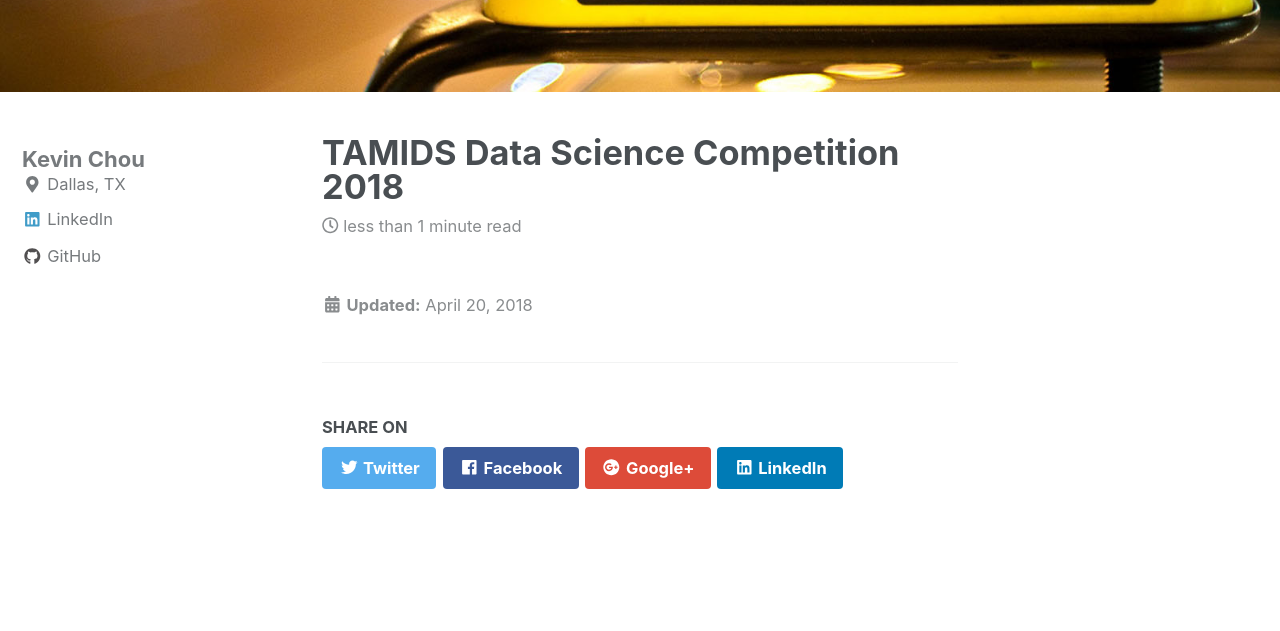
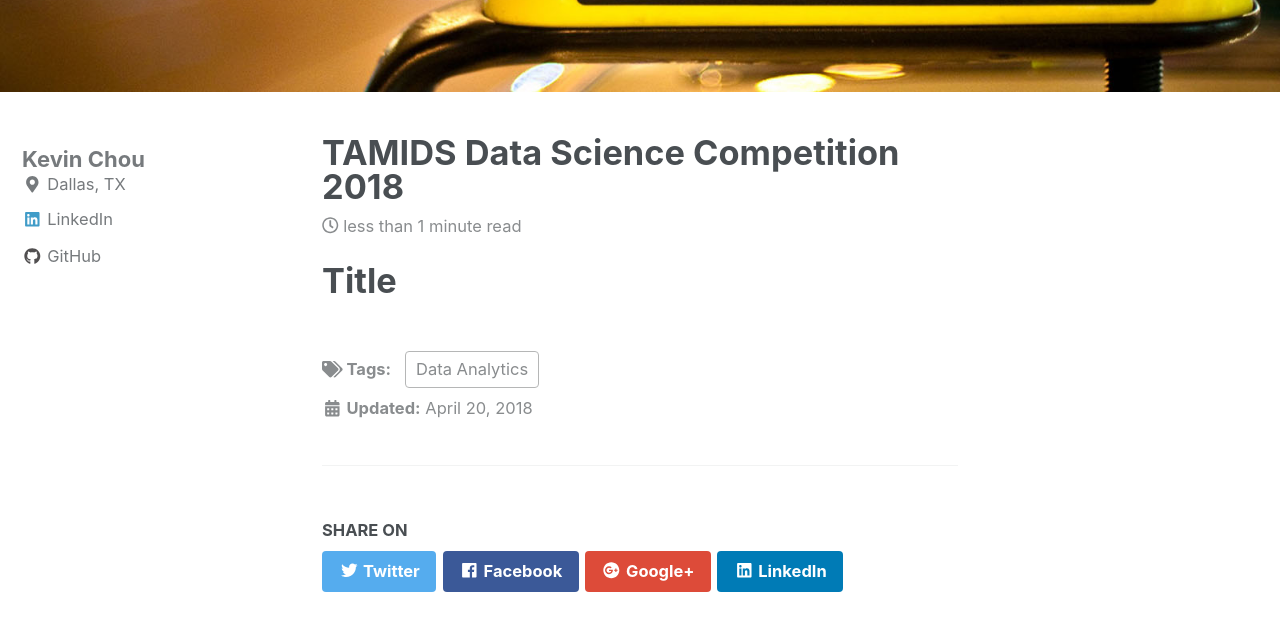
Before and after one commit to ktc11/kevintchou.github.io, a Jekyll site: the page built from _posts/2018-04-20-tamids.md, in a window 1280 px wide and 900 px high, scrolled down 432 px. Shown: the top 631 px of the window. Built offline with Jekyll 4.4.1, drawn with Linux system fonts in a browser that asks for light colours; nearby versions of some CDN libraries.

Commit message:
Added post

```diff
--- a/_posts/2018-04-20-tamids.md
+++ b/_posts/2018-04-20-tamids.md
@@ -1,9 +1,12 @@
 ---
 title: "TAMIDS Data Science Competition 2018"
 date: 2018-04-20
+tags: [Data Analytics]
 header:
   image: "/images/tamids/taxiheader.jpg"
 excerpt: "1st place entry in the 2018 Texas A&M Data Science Competition.
 The project focuses on the public Chicago taxi ridership dataset from 2013 through
 2017."
 ---
+
+# Title
```
